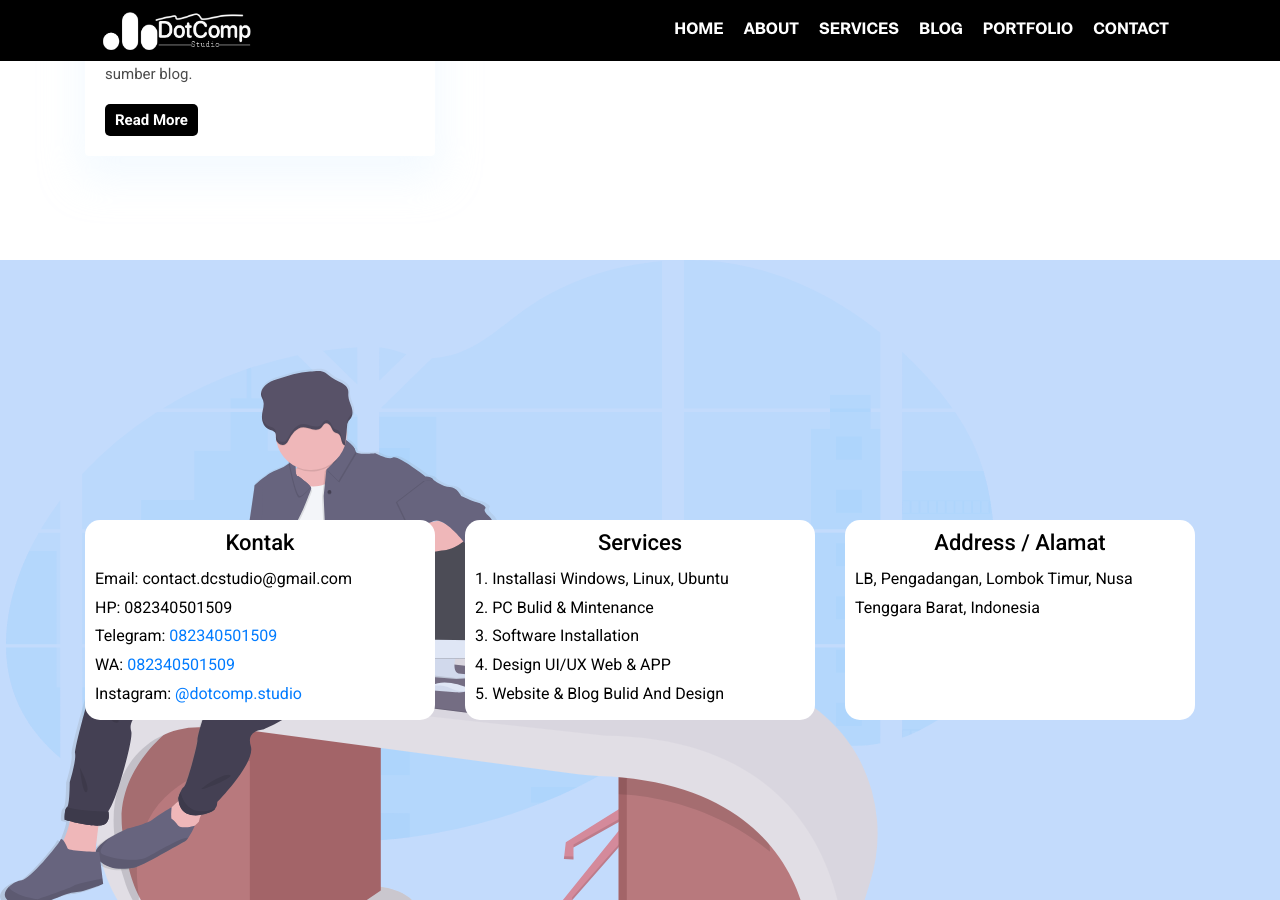
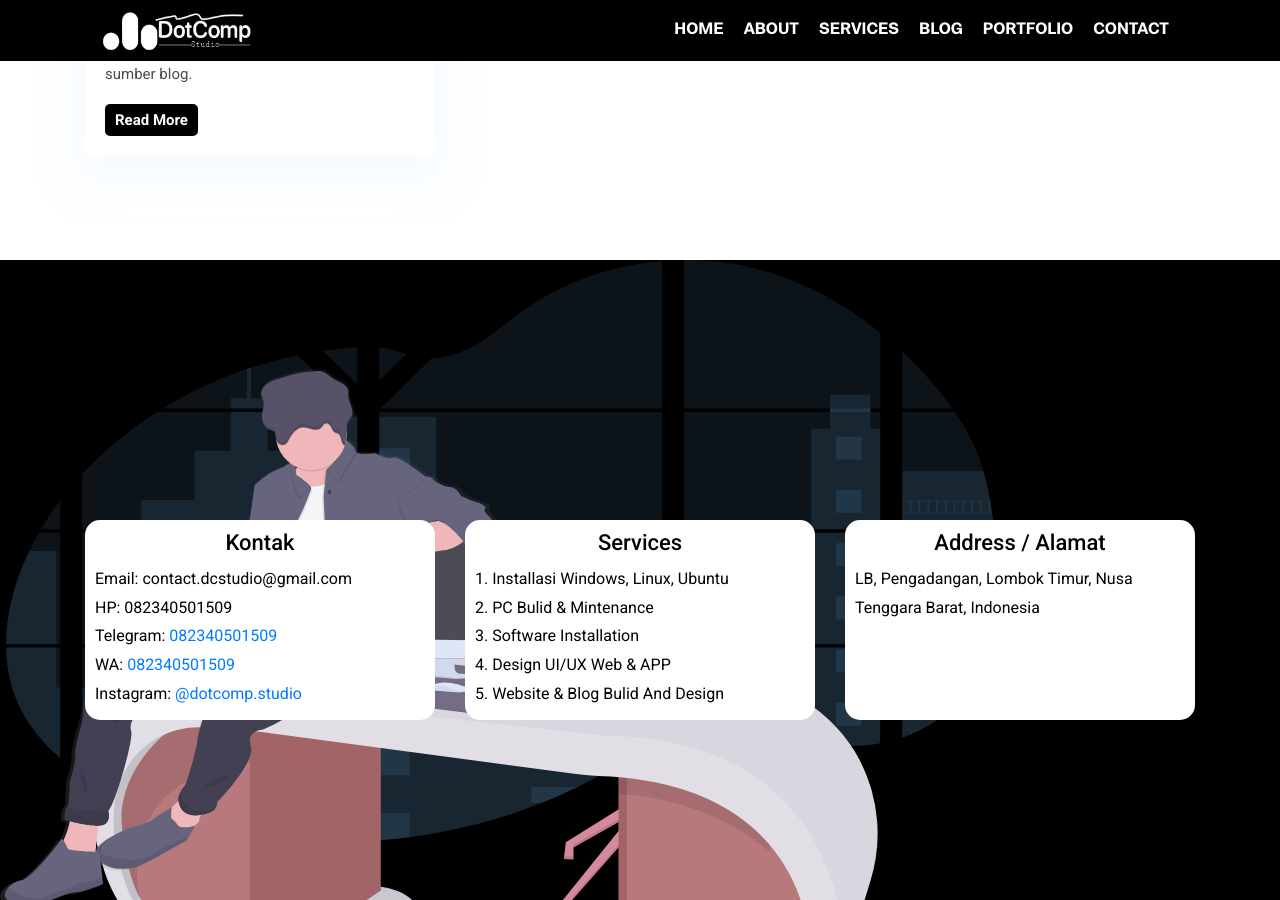
Before and after one commit to dotcompstudio/dcstudio.github.io, a Jekyll site: the page built from index.html, in a window 1280 px wide and 900 px high, scrolled down 6040 px. Built offline with Jekyll 4.4.1, drawn with Linux system fonts in a browser that asks for light colours.

Commit message:
Update footer.html

```diff
--- a/_includes/footer.html
+++ b/_includes/footer.html
@@ -1,5 +1,5 @@
 <!-- footer -->
-<footer style="background: rgba(128, 180, 248, 0.473) url('/assets/images/illustrations/bckgrnd-office.svg') no-repeat scroll" class="footer-section">
+<footer style="background: rgba(0.0.0, 0.473) url('/assets/images/illustrations/bckgrnd-office.svg') no-repeat scroll" class="footer-section">
   <div class="section">
     <div class="container">
       <div class="row">
```
